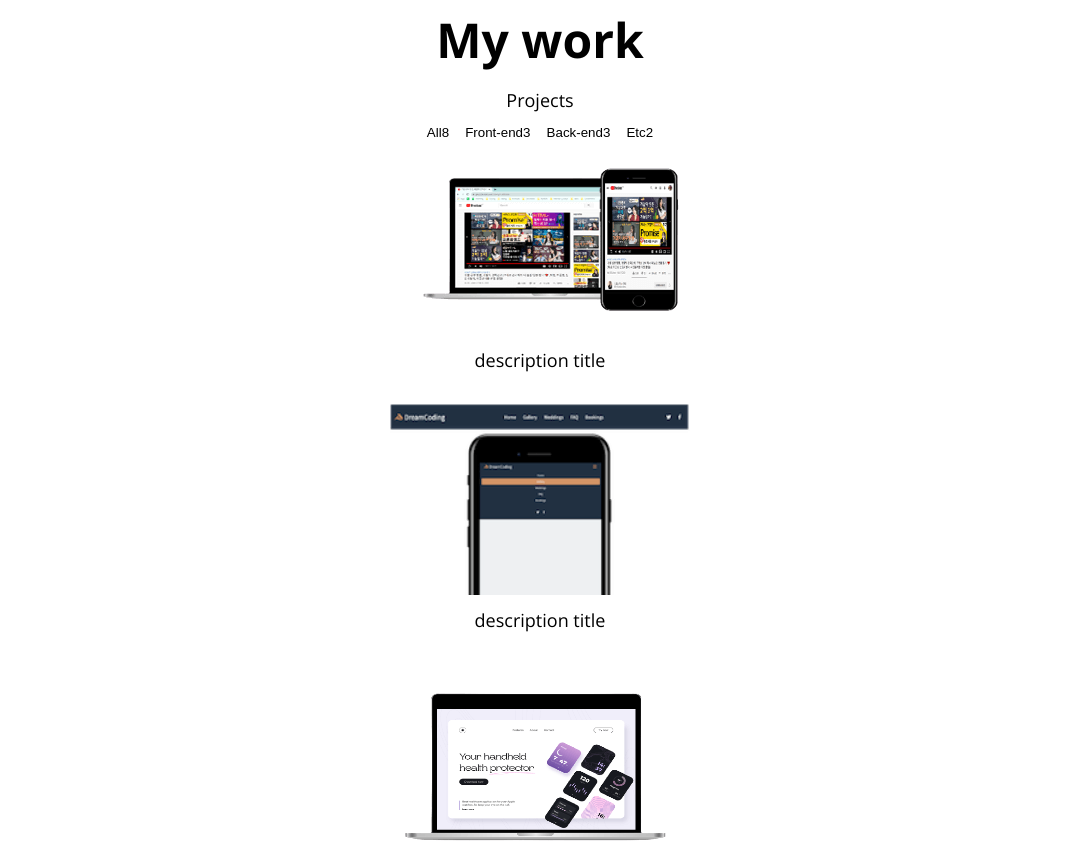
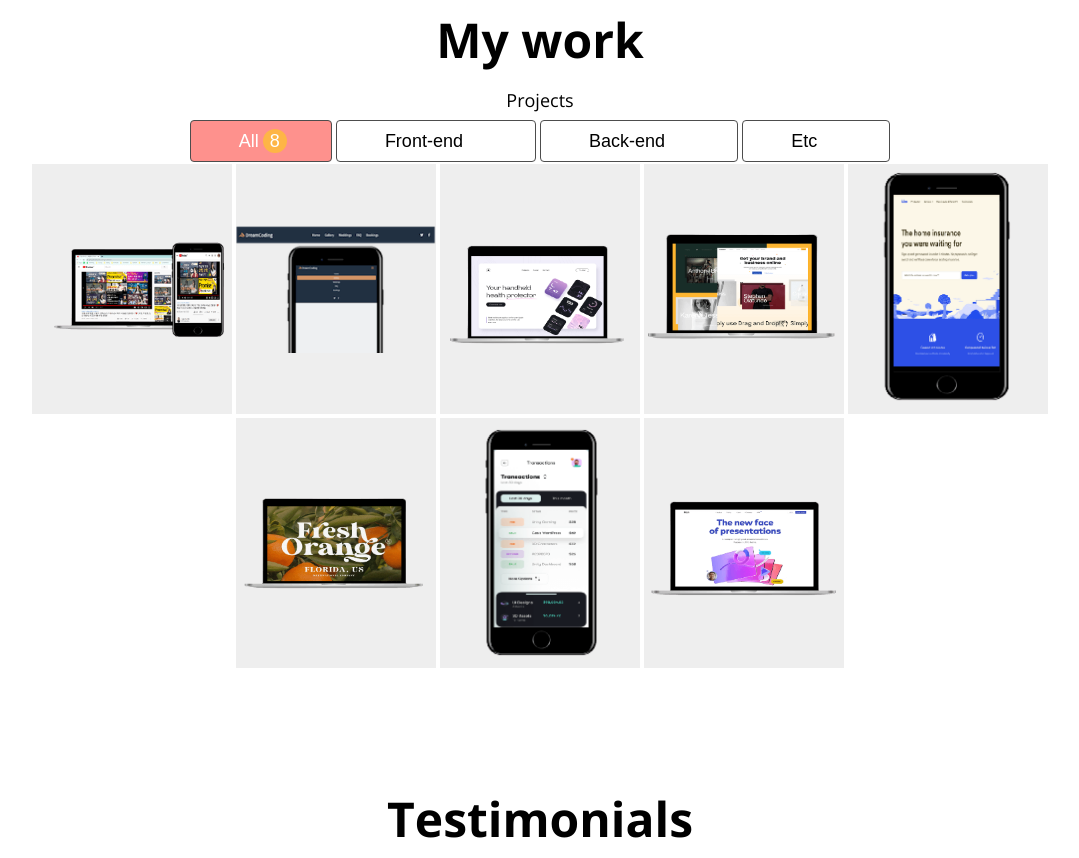
Before and after one commit to RamRamddun/portfolio_practice, a plain HTML site: page index.html in a window 1280 px wide. Shown: the part 2240-3098 px from the top of the page, without its empty margins (100-1179 px from the left). Drawn offline with nearby package versions, Linux system fonts and the light colour scheme.

Commit message:
projects

```diff
--- a/index.html
+++ b/index.html
@@ -190,7 +190,7 @@
         <h1>My work</h1>
         <h3>Projects</h3>
         <div class="work__categories">
-            <button class="category_btn">
+            <button class="category_btn active">
                 All<span class="category__count">8</span>
             </button>
             <button class="category_btn">
--- a/style.css
+++ b/style.css
@@ -263,13 +263,14 @@ p{
  .skill{
     margin-bottom: 32px;
  }
-
+/* progress bar - div로 첫번째 레이아웃 생성*/
  .skill__bar{
     width: 100%;
     height: 3px;
     background-color: var(--color-grey);
  }
-
+/* progress bar - 위의 자식 div로 색을 채워줌
+개별적으로 적용하기 위해 html-inline style로 넓이 설정 */
 .skill__value{
     height: 3px;
     background-color: var(--color-orange);
@@ -287,3 +288,100 @@ p{
  .etc{
     padding: 20px;
  }
+
+ /* works */
+ .work__category{
+    margin: 40px;
+ }
+
+.category_btn{
+    border: 1px solid var(--color-dark-grey);
+    border-radius: var(--size-border-radius);
+    font-size: var(--font-regular);
+    padding: 8px 48px;
+}
+
+.category_btn.active,
+.category_btn:hover{
+    background-color: var(--color-pink);
+    color: var(--color-white);
+}
+
+.category_btn.active .category__count,
+.category_btn:hover .category__count{
+    opacity: 1;
+    top: 0px;
+}
+
+.category__count{
+    background-color: var(--color-orange);
+    border-radius: 50%;
+    color: var(--color-white);
+    width: 24px;
+    height: 24px;
+    line-height: 24px;
+    display: inline-block;
+    position: relative;
+    top: -20px;
+    left: 4px;
+    opacity: 0;
+    transition: all var(--animation-duration) ease-in;
+}
+
+.work__projects{
+    display: flex;
+    flex-wrap: wrap;
+    justify-content: center;
+}
+
+.project{
+    position: relative;
+    display: flex;
+    justify-content: center;
+    align-items: center;
+    width: 200px;
+    height: 250px;
+    margin: 2px;
+    background-color: var(--color-light-white);
+}
+
+.project__img{
+    max-width: 100%;
+    max-height: 100%;
+}
+
+.project__description{
+    position: absolute;
+    background-color: black;
+    display: flex;
+    flex-direction: column;
+    justify-content: center;
+    width: 100%;
+    height: 100%;
+    top: 0;
+    left: 0;
+    opacity: 0;
+    transform: translateY(10px);
+    transition: all var(--animation-duration) ease-in;
+}
+
+.project:hover .project__description{
+    opacity: .8;
+    transform: translateY(0);
+}
+
+.project__description h3{
+    color: var(--color-dark-white);
+}
+
+.project__description h3:after{
+    content: "";
+    display: block;
+    position: relative;
+    left: 50%;
+    width: 25px;
+    height: 2px;
+    margin-left: -12px;
+    margin-top: 8px;
+    background-color: var(--color-dark-white);
+}
```
